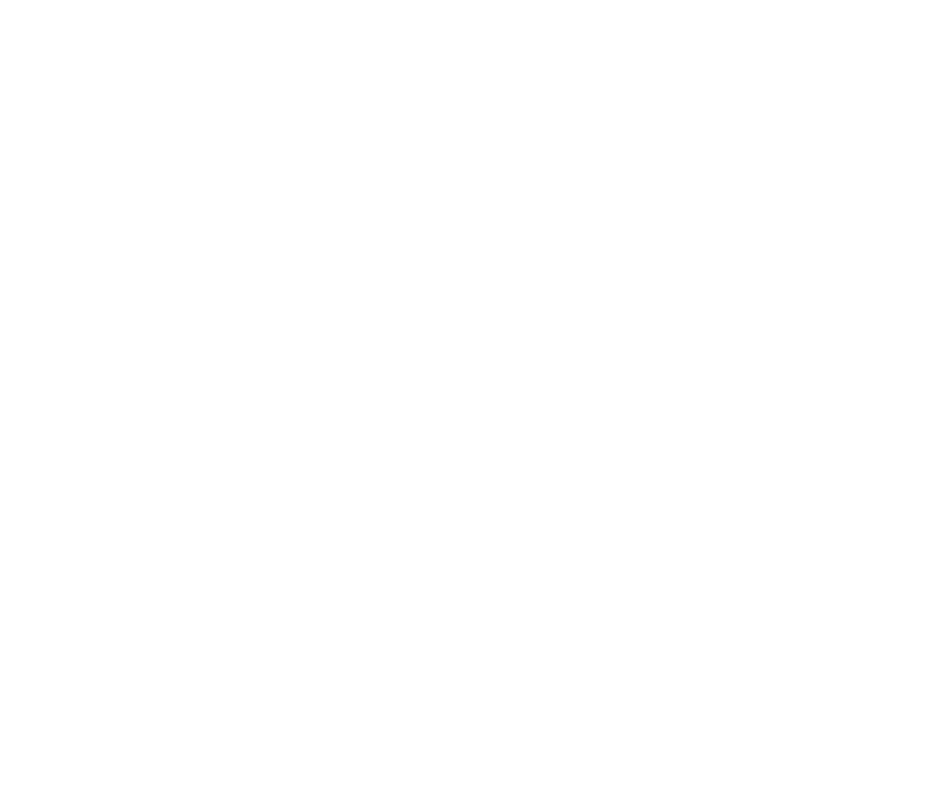
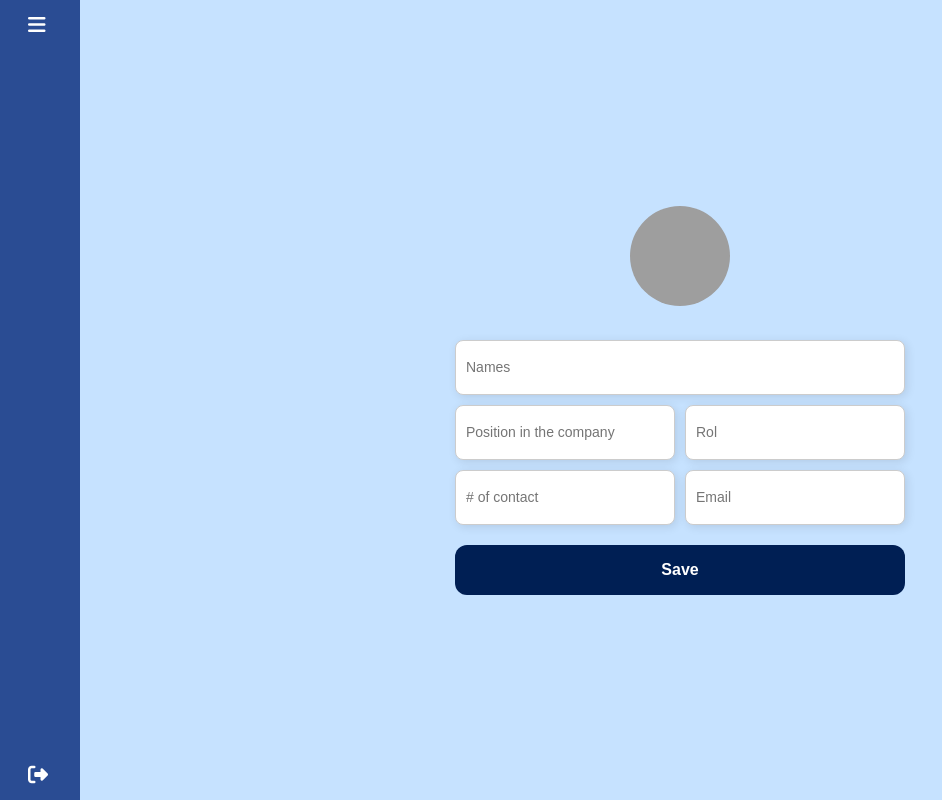
Before and after one commit to RepIngSE/Gestor-Front, a React (Vite) app: page /profile in a window 1280 px wide. Before the commit this address had no page. Shown: the whole page, without its empty margins (0-942 px from the left). Built offline with nearby package versions, Linux system fonts and the light colour scheme; grey boxes are pictures that could not be loaded.

Commit message:
Add Profile

```diff
--- a/src/App.jsx
+++ b/src/App.jsx
@@ -6,10 +6,7 @@
 import AdminCompany from './views/Admin_Company/AdminCompany.jsx'
 import Applicant from './views/Applicant/Applicant.jsx'
 import Troubleshooter from './views/Troubleshooter/Troubleshooter.jsx'
-import User from './views/User/User.jsx';
-import ProfileUser from './views/User/Profile.jsx';
-import DashboardApplicant from './views/Panel_Principal/DashboardApplicant.jsx';
-import AddUser from './views/User/AddUser.jsx';
+import Profile from './views/User/Profile.jsx';
 
 
 function App() {
@@ -23,8 +20,7 @@
       <Route path ="/adminCompany/*" element ={<AdminCompany></AdminCompany>}></Route>
       <Route path ="/dashboardApplicant/*" element ={<Applicant></Applicant>}></Route>
       <Route path ="/troubleshooter/*" element ={<Troubleshooter></Troubleshooter>}></Route>
-
-
+      <Route path ="/profile/*" element ={<Profile></Profile>}></Route>
     </Routes>
   );
 }
--- a/src/views/Components/MenuBar/MenuBar.jsx
+++ b/src/views/Components/MenuBar/MenuBar.jsx
@@ -85,7 +85,7 @@
                     <i className="fa-solid fa-check-double Icons_menu_bar"></i>
                     {isOpen?<label>Task Complete</label>:''}
                 </button>}
-                {canView('Profile') && <button onClick={()=>{opcSelected(8,ruta_definida[rol]+'/principalTask')}}
+                {canView('Profile') && <button onClick={()=>{opcSelected(8,'/profile')}}
                         className={`btn_menu ${isOpen ? "btn_menu_ha_opc_open" : "btn_menu_ha_opc_close"} ${Selected == 8 ? "Selected" : ""}`}>
                     <i className="fa-solid fa-user Icons_menu_bar"></i>
                     {isOpen?<label>Profile</label>:''}
```
Also changed, not shown: src/views/Gestor/Profile.jsx (added).
